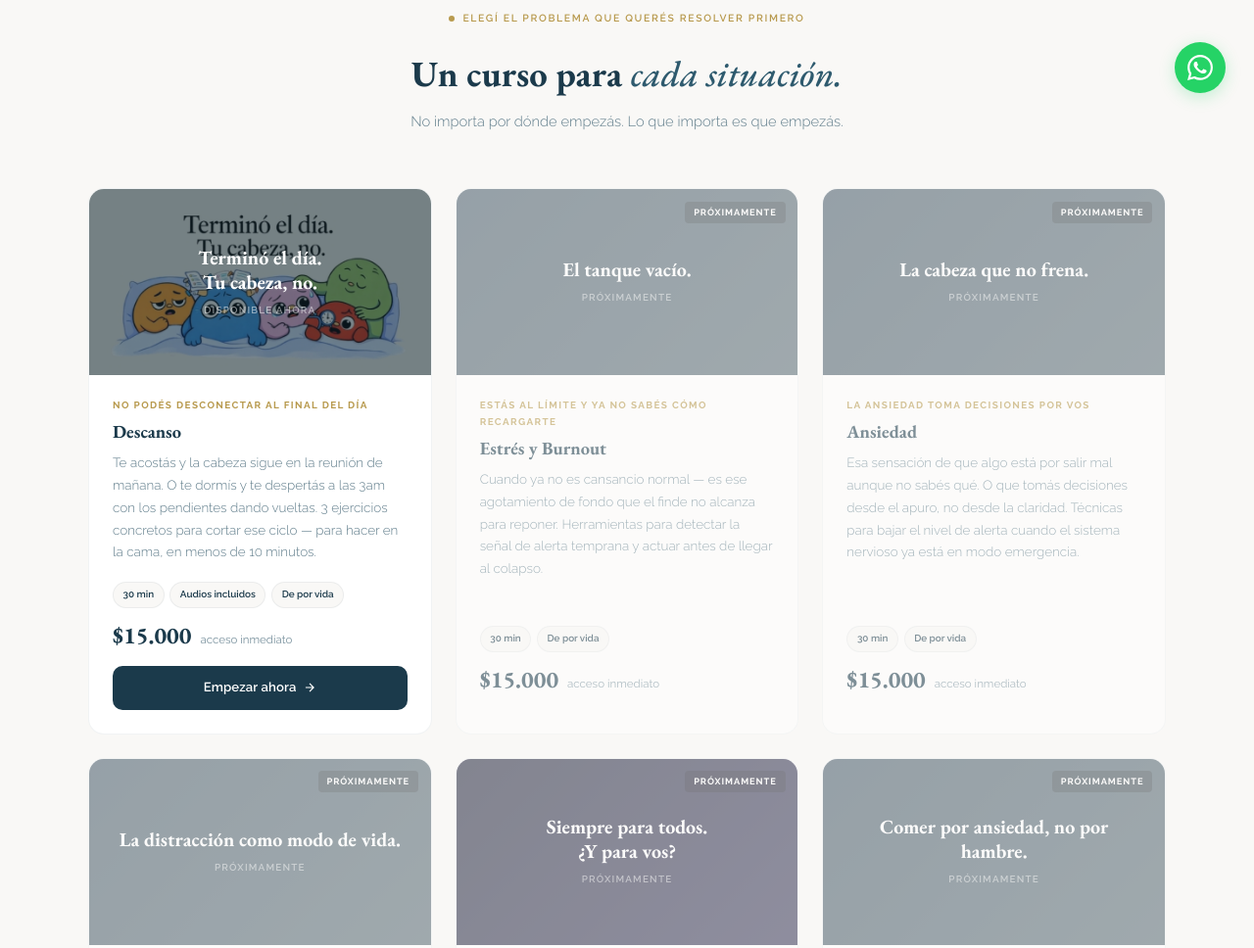
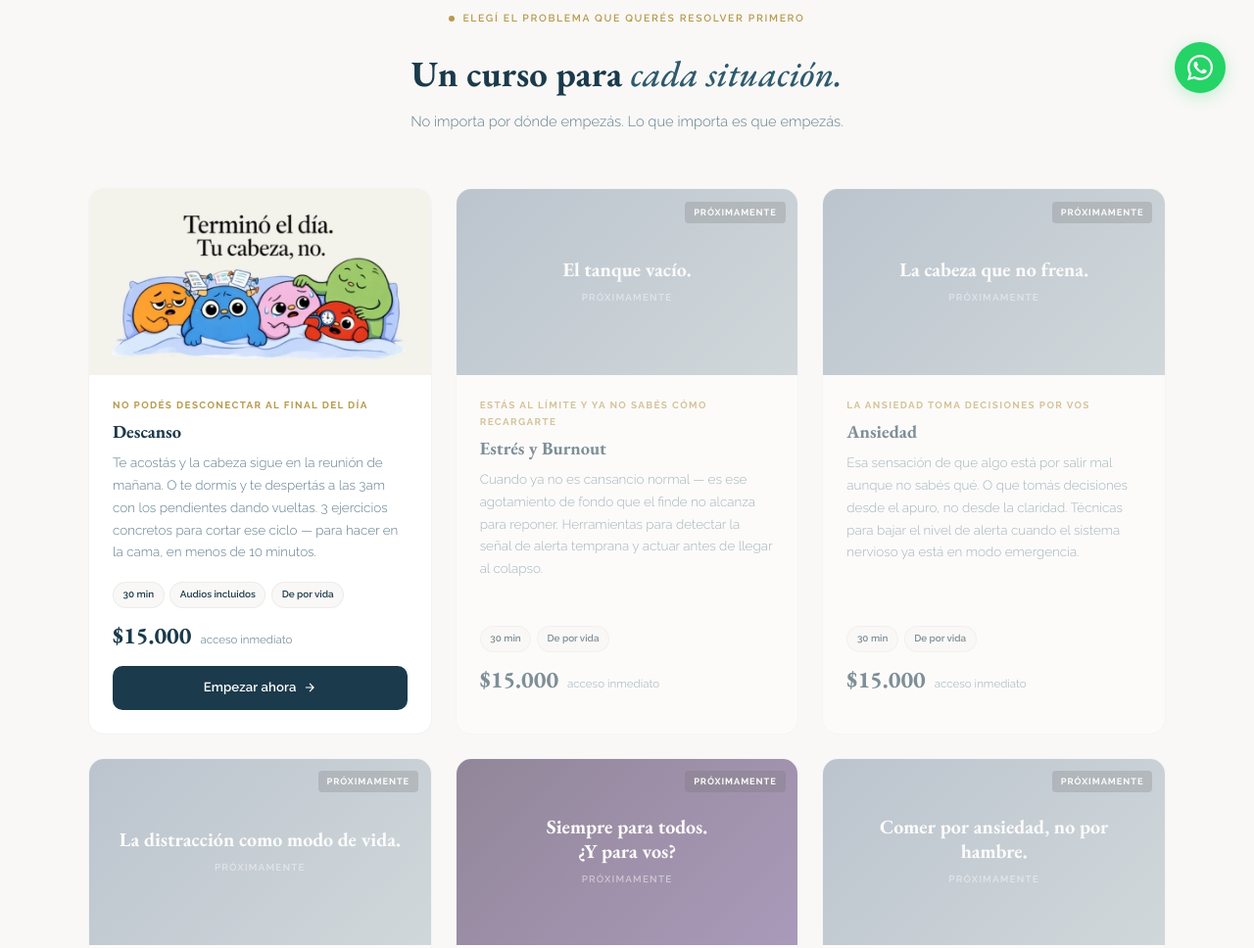
Before and after one commit to agusmilesi-collab/sentirmindfulness, a plain HTML site: page ondemand.html in a window 1280 px wide. Shown: the part 676-1644 px from the top of the page at 98% size. Drawn offline with nearby package versions, Linux system fonts and the light colour scheme.

Commit message:
Remove overlay and text from descanso card, show image only

```diff
--- a/ondemand.html
+++ b/ondemand.html
@@ -257,19 +257,6 @@
 
 .curso-card.soon .curso-visual {
   background: linear-gradient(135deg, #8a9bae 0%, #b0bec5 100%);
-}
-
-.curso-visual::before {
-  content: '';
-  position: absolute;
-  inset: 0;
-  background: rgba(15, 37, 48, 0.55);
-  z-index: 0;
-}
-
-.curso-visual > * {
-  position: relative;
-  z-index: 1;
 }
 
 .curso-visual-title {
@@ -543,10 +530,7 @@
 
       <!-- Descanso — disponible -->
       <div class="curso-card reveal">
-        <div class="curso-visual" style="background-image: url('img/cursos/descanso.jpg'); background-size: cover; background-position: center;">
-          <div class="curso-visual-title">Terminó el día.<br>Tu cabeza, no.</div>
-          <div class="curso-visual-meta">Disponible ahora</div>
-        </div>
+        <div class="curso-visual" style="background-image: url('img/cursos/descanso.jpg'); background-size: cover; background-position: center;"></div>
         <div class="curso-content">
           <div class="curso-problem">No podés desconectar al final del día</div>
           <h3>Descanso</h3>
```
